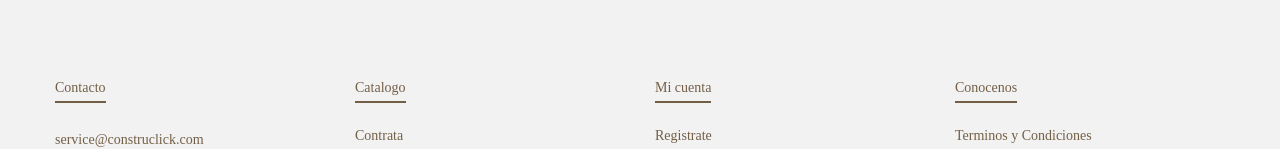
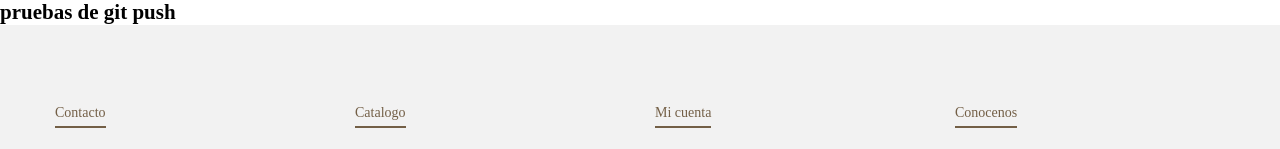
Before and after one commit to erik012396/el-inicio-de-todo, a plain HTML site: page nopuedo2/index.html in a window 1280 px wide. Shown: the top 149 px of the page. Drawn offline with Linux system fonts and the light colour scheme.

Commit message:
se agrega etiqueta h2

```diff
--- a/nopuedo2/index.html
+++ b/nopuedo2/index.html
@@ -7,6 +7,7 @@
     <title>Documento</title>
 </head>
 <body>
+    <h2>pruebas de git push </h2>
      <!--aqui inicia cuerpo de footer-->
     <footer class="footer1">
 
```
